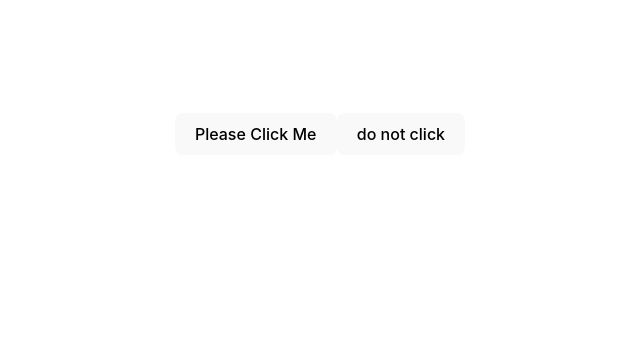
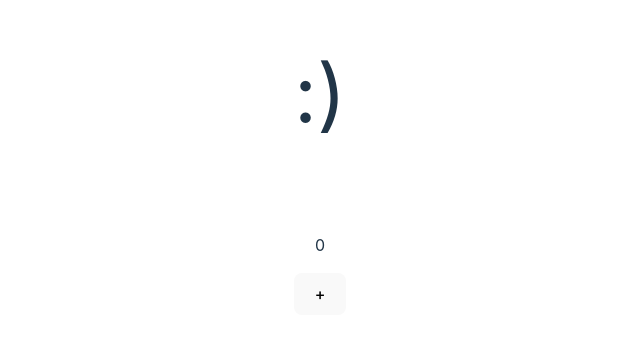
Before and after one commit to farocan/twdb, a React (Vite) app in the folder REACT/first-react-app/: page / in a window 1280 px wide. Shown: the part 266-604 px from the top of the page, without its empty margins (320-960 px from the left). Built offline with nearby package versions, Linux system fonts and the light colour scheme.

Commit message:
The Basics of React State

```diff
--- a/REACT/first-react-app/src/App.jsx
+++ b/REACT/first-react-app/src/App.jsx
@@ -12,6 +12,9 @@
 import Clicker from "./Clicker";
 import Form from "./Form";
 import ClickerExercise from "./ClickerExercise";
+import Counter from "./Counter";
+import Toggler from "./Toggler";
+import TogglerCounter from "./TogglerCounter";
 
 const data = [
   {id:1, item: "eggs", quantity: 12, completed: false},
@@ -34,8 +37,11 @@
   <div>
     {/* <Form/>
     <Clicker/> */}
-    <ClickerExercise message="HI!!!" buttonText="Please Click Me"/>
-    <ClickerExercise message="Please Stop Clicking Me!" buttonText="do not click"/>
+    {/* <Toggler/> */}
+    <TogglerCounter/>
+    {/* <Counter/> */}
+    {/* <ClickerExercise message="HI!!!" buttonText="Please Click Me"/>
+    <ClickerExercise message="Please Stop Clicking Me!" buttonText="do not click"/> */}
       {/* < PropertyList properties = {properties} /> */}
         {/* <ShoppingList items={data}/> */}
         {/* <Slots val1= "apple" val2="apple" val3="apple"/>
--- /dev/null
+++ b/REACT/first-react-app/src/Counter.jsx
@@ -0,0 +1,13 @@
+import {useState} from "react";
+export default function Counter(){
+    const [num, setNum] = useState(5);
+    const changeNum = () => {
+        setNum(num + 1);
+    };
+    return (
+        <div>
+            <p>The count is: {num}</p>
+            <button onClick={changeNum}>Increment</button>
+        </div>
+    );
+}
--- /dev/null
+++ b/REACT/first-react-app/src/Toggler.css
@@ -0,0 +1,4 @@
+.Toggler {
+    font-size: 5rem;
+    cursor: pointer;
+}
--- /dev/null
+++ b/REACT/first-react-app/src/Toggler.jsx
@@ -0,0 +1,9 @@
+import {useState} from "react";
+import "./Toggler.css";
+export default function Toggler(){
+    const [isHappy, setIsHappy] = useState(true);
+    const toggleIsHappy = () => setIsHappy(!isHappy);
+    return <p className="Toggler" onClick={toggleIsHappy}>
+    {isHappy ? ":)" : ":(" }
+    </p>
+}
--- /dev/null
+++ b/REACT/first-react-app/src/TogglerCounter.jsx
@@ -0,0 +1,17 @@
+import {useState} from "react";
+import "./Toggler.css";
+export default function TogglerCounter(){
+    const [isHappy, setIsHappy] = useState(true);
+    const [count, setCount] = useState(0);
+    const toggleIsHappy = () => setIsHappy(!isHappy);
+    const incrementCount = () => setCount(count + 2);
+    return (
+    <div>
+    <p className="Toggler" onClick={toggleIsHappy}>
+    {isHappy ? ":)" : ":(" }
+    </p>
+    <p>{count}</p>
+    <button onClick={incrementCount}>+</button>
+    </div>
+    )
+}
```
